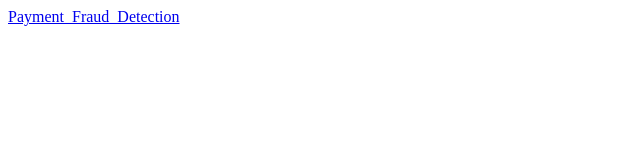
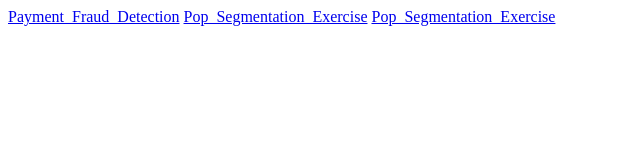
Before and after one commit to larebsyed/ml-case-studies, a plain HTML site: page index.html in a window 1280 px wide. Shown: the whole page, without its empty margins (0-640 px from the left). Drawn offline with Linux system fonts and the light colour scheme.

Commit message:
Update index.html

```diff
--- a/index.html
+++ b/index.html
@@ -1,3 +1,5 @@
 <html>
 <a href="https://larebsyed.github.io/ml-case-studies/Payment_Fraud_Detection/Fraud_Detection_Exercise.html">Payment_Fraud_Detection</a>
+<a href="https://larebsyed.github.io/ml-case-studies/Population_Segmentation/Pop_Segmentation_Exercise.html">Pop_Segmentation_Exercise</a>
+<a href="https://larebsyed.github.io/ml-case-studies/Population_Segmentation/Pop_Segmentation_Exercise.html">Pop_Segmentation_Exercise</a>
 </html>
```
